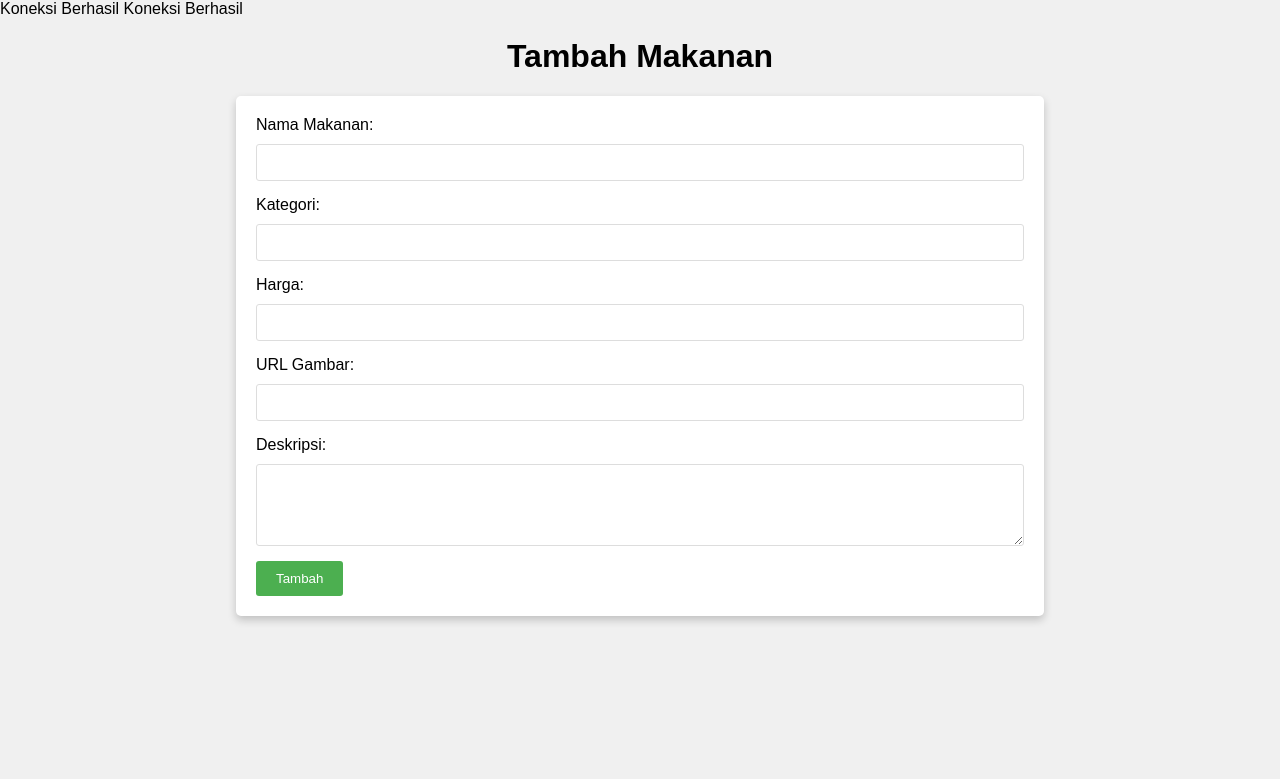
After one commit to tronout28/php_makanan, a PHP site: page /tambah.php in a window 1280 px wide. The commit adds this page. Shown: the top 779 px of the page. Run offline with PHP 8.4, Linux system fonts and the light colour scheme.

Commit message:
connect to sql and add to sql

```diff
--- /dev/null
+++ b/koneksi.php
@@ -0,0 +1,14 @@
+<?php
+$server = "localhost";
+$username = "root";
+$password = "";
+$database = "db_php";
+
+$koneksi = mysqli_connect($server, $username, $password, $database);
+
+if (!$koneksi) {
+    die("Koneksi gagal: " . mysqli_connect_error());
+} else {
+    echo "Koneksi Berhasil ";
+}
+?>
--- /dev/null
+++ b/tambah.php
@@ -0,0 +1,113 @@
+<?php
+require "koneksi.php";
+
+require "koneksi.php";
+
+if ($_SERVER["REQUEST_METHOD"] == "POST") {
+    $nama = $_POST["nama"];
+    $harga = $_POST["harga"];
+    $foto = $_POST["foto"];
+    $deskripsi = $_POST["deskripsi"];
+    $kategori = $_POST["kategori"];
+
+    $query = "INSERT INTO tb_data_makanan (nama, harga, foto, deskripsi, kategori)
+                     VALUES ('$nama', $harga, '$foto', '$deskripsi', '$kategori')";
+
+    if (mysqli_query($koneksi, $query)) {
+
+        header("Location: index.php?nama=$nama&harga=$harga&foto=$foto&deskripsi=$deskripsi&kategori=$kategori");
+        exit;
+    } else {
+        echo "Error: " . mysqli_error($koneksi);
+    }
+}
+?>
+
+<!DOCTYPE html>
+<html>
+<head>
+    <title>Tambah Makanan</title>
+    <style>
+        body {
+            font-family: Arial, sans-serif;
+            background-color: #f0f0f0;
+            margin: 0;
+            padding: 0;
+        }
+
+        h1 {
+            text-align: center;
+            margin-top: 20px;
+        }
+
+        .center {
+            text-align: center;
+        }
+
+        form {
+            width: 60%;
+            margin: 20px auto;
+            background-color: #ffffff;
+            padding: 20px;
+            border-radius: 5px;
+            box-shadow: 0 4px 8px 0 rgba(0,0,0,0.2);
+        }
+
+        label {
+            display: block;
+            margin-bottom: 10px;
+        }
+
+        input[type="text"], input[type="number"] {
+            width: 100%;
+            padding: 10px;
+            margin-bottom: 15px;
+            border: 1px solid #ddd;
+            border-radius: 3px;
+        }
+
+        textarea {
+            width: 100%;
+            padding: 10px;
+            margin-bottom: 15px;
+            border: 1px solid #ddd;
+            border-radius: 3px;
+            resize: vertical;
+        }
+
+        button[type="submit"] {
+            background-color: #4CAF50;
+            color: #fff;
+            padding: 10px 20px;
+            border: none;
+            border-radius: 3px;
+            cursor: pointer;
+        }
+
+        button[type="submit"]:hover {
+            background-color: #45a049;
+        }
+    </style>
+</head>
+<body>
+    <h1 class="center">Tambah Makanan</h1>
+    <form method="post" action="">
+        <label for="nama">Nama Makanan:</label>
+        <input type="text" id="nama" name="nama" required>
+
+        <label for="kategori">Kategori:</label>
+        <input type="text" id="kategori" name="kategori" required>
+
+        <label for="harga">Harga:</label>
+        <input type="number" id="harga" name="harga" required>
+
+        <label for="foto">URL Gambar:</label>
+        <input type="text" id="foto" name="foto" required>
+
+        <label for="deskripsi">Deskripsi:</label>
+        <textarea id="deskripsi" name="deskripsi" rows="4" required></textarea>
+
+        <button type="submit">Tambah</button>
+    </form>
+</body>
+</html>
```
Also changed, not shown: function.php (added, +14 -0 lines), index.php (+67 -51 lines).
